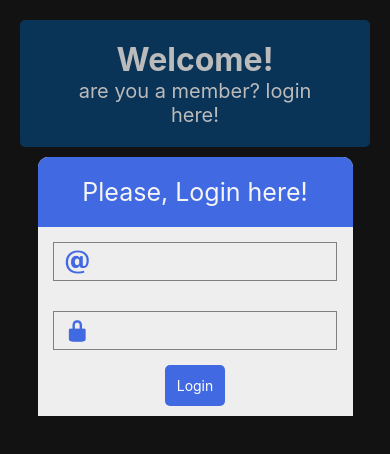
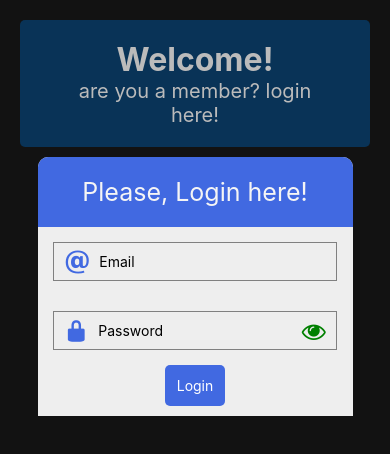
Before and after one commit to amani9300/react-native-2-authentification, a React Native app: screen / in a window 390 px wide. Shown: the top 454 px of the page. Built offline with nearby package versions, Linux system fonts and the light colour scheme.

Commit message:
13 - ajout icone mot de passe + placeholder

```diff
--- a/components/Login/Login.jsx
+++ b/components/Login/Login.jsx
@@ -45,11 +45,12 @@ const Login = () => {
     console.log('password:  ', password);
     return (
         <Card header='Please, Login here!'>
-            <Input val={email} handlerFunction={onChangeEmailHandler} errorMsg={emailError} >
+            <Input val={email} handlerFunction={onChangeEmailHandler} errorMsg={emailError} placeHolder='Email'>
                 <Entypo name='email' size={24} color='royalblue' />
+
             </Input>
 
-            <Input val={password} handlerFunction={onChangePasswordHandler} errorMsg={passwordError}>
+            <Input val={password} handlerFunction={onChangePasswordHandler} errorMsg={passwordError} placeHolder='Password' isPassword>
                 <Entypo name='lock' size={24} color='royalblue' />
             </Input>
 
--- a/components/Ui/Input/Input.jsx
+++ b/components/Ui/Input/Input.jsx
@@ -1,15 +1,41 @@
-import { StyleSheet, Text, View, TextInput } from 'react-native'
-import React from 'react'
+import { Text, View, TextInput, TouchableOpacity } from 'react-native'
+import React, { useState } from 'react'
+import { FontAwesome } from '@expo/vector-icons';
 import styles from './inputStyles';
 // props => {children: ....., }
-const Input = ({ handlerFunction, val, children, errorMsg }) => {
+const Input = ({ handlerFunction, val, children, errorMsg, placeHolder, isPassword }) => {
+    const [isPasswordShown, setIsPasswordShown] = useState(false);
+    // 1ere solution :
+    // let passwordIcone;
+    // if(isPassword){
+    //     if(isPasswordShown){
+    //         passwordIcone = <FontAwesome name='eye-slash' size={24} color='orange' />
+    //     }else{
+    //         passwordIcone =  <FontAwesome name='eye' size={24} color='green' />
+    //     }
+    // }else{
+    //     passwordIcone =  null;
+    // }
     return (
         <>
             <View style={styles.container}>
                 {/* l'icone */}
                 <View>{children}</View>
                 {/* l'input */}
-                <TextInput onChangeText={handlerFunction} value={val} style={styles.input} />
+                <TextInput secureTextEntry={!isPasswordShown} onChangeText={handlerFunction} value={val} style={styles.input} placeholder={placeHolder} />
+                {/* 1ere solution */}
+                {/* {passwordIcone} */}
+
+
+                {/* 2eme solution */}
+                {isPassword ?
+                    <TouchableOpacity onPress={() => setIsPasswordShown(!isPasswordShown)}>
+                        {isPasswordShown ?
+                            <FontAwesome name='eye-slash' size={24} color='orange' /> :
+                            <FontAwesome name='eye' size={24} color='green' />}
+                    </TouchableOpacity>
+                    : null}
+
             </View>
             {/* {condition && qlq chose à retourné} */}
             {errorMsg && <Text>{errorMsg}</Text>}
```
